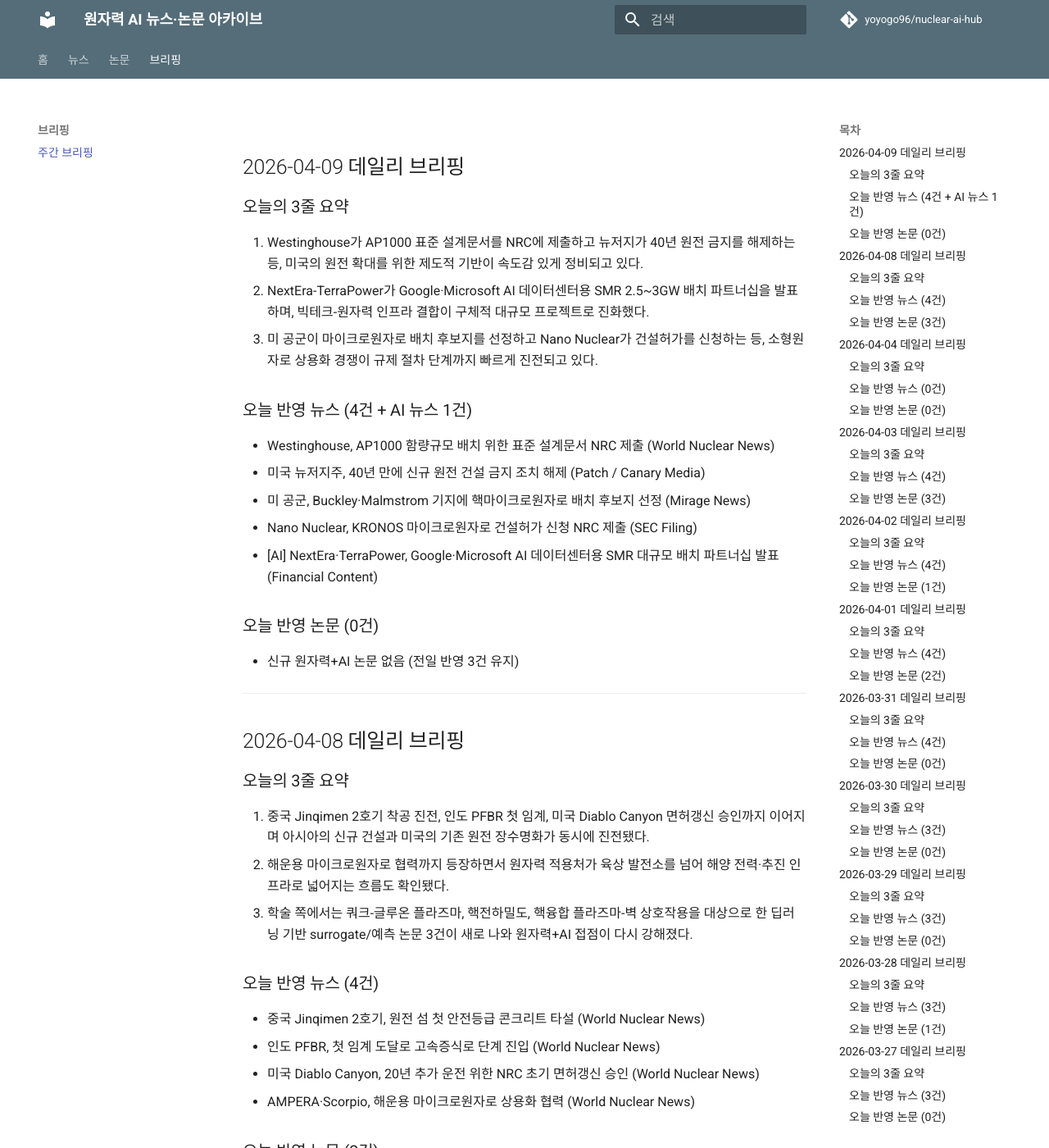
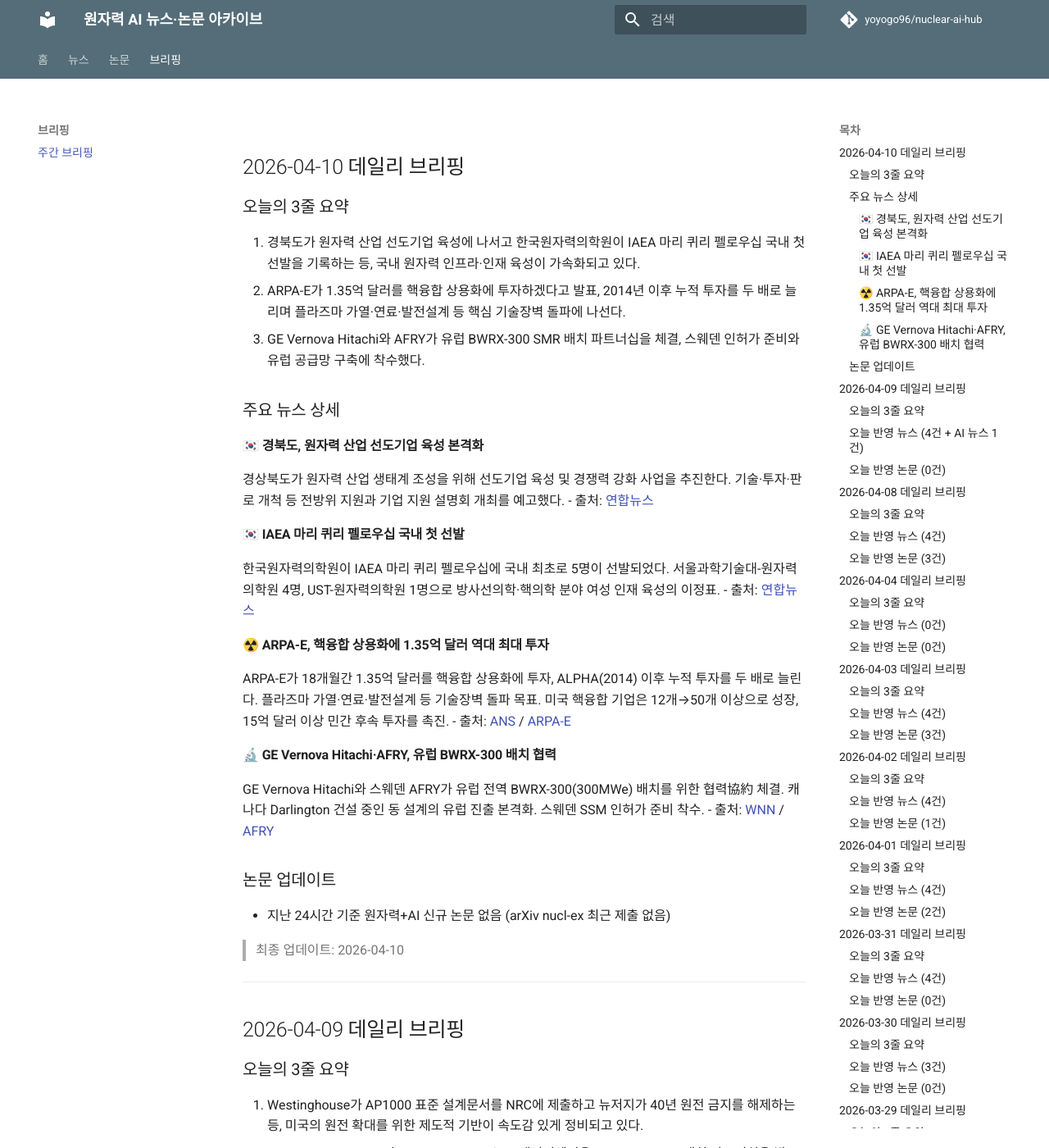
Before and after one commit to yoyogo96/nuclear-ai-hub, an MkDocs documentation site: the page built from docs/briefings/index.md, in a window 1280 px wide and 1400 px high. Shown: the whole window at 82% size. Built offline with MkDocs 1.6.1 and Material for MkDocs 9.7.7, drawn with Linux system fonts in a browser that asks for light colours; comment, search, counter and statistics services are not loaded.

Commit message:
📋 2026-04-10 데일리 업데이트: 뉴스 4건 (경북 원력육성, IAEA 펠로우십, ARPA-E 핵융합, BWRX-300 유럽), 논문 0건

```diff
--- a/docs/briefings/index.md
+++ b/docs/briefings/index.md
@@ -1,3 +1,35 @@
+## 2026-04-10 데일리 브리핑
+
+### 오늘의 3줄 요약
+1. 경북도가 원자력 산업 선도기업 육성에 나서고 한국원자력의학원이 IAEA 마리 퀴리 펠로우십 국내 첫 선발을 기록하는 등, 국내 원자력 인프라·인재 육성이 가속화되고 있다.
+2. ARPA-E가 1.35억 달러를 핵융합 상용화에 투자하겠다고 발표, 2014년 이후 누적 투자를 두 배로 늘리며 플라즈마 가열·연료·발전설계 등 핵심 기술장벽 돌파에 나선다.
+3. GE Vernova Hitachi와 AFRY가 유럽 BWRX-300 SMR 배치 파트너십을 체결, 스웨덴 인허가 준비와 유럽 공급망 구축에 착수했다.
+
+### 주요 뉴스 상세
+
+#### 🇰🇷 경북도, 원자력 산업 선도기업 육성 본격화
+경상북도가 원자력 산업 생태계 조성을 위해 선도기업 육성 및 경쟁력 강화 사업을 추진한다. 기술·투자·판로 개척 등 전방위 지원과 기업 지원 설명회 개최를 예고했다.
+- 출처: [연합뉴스](https://www.yna.co.kr/view/AKR20260410042300053)
+
+#### 🇰🇷 IAEA 마리 퀴리 펠로우십 국내 첫 선발
+한국원자력의학원이 IAEA 마리 퀴리 펠로우십에 국내 최초로 5명이 선발되었다. 서울과학기술대-원자력의학원 4명, UST-원자력의학원 1명으로 방사선의학·핵의학 분야 여성 인재 육성의 이정표.
+- 출처: [연합뉴스](https://www.yna.co.kr/view/AKR20260410048200017)
+
+#### ☢️ ARPA-E, 핵융합 상용화에 1.35억 달러 역대 최대 투자
+ARPA-E가 18개월간 1.35억 달러를 핵융합 상용화에 투자, ALPHA(2014) 이후 누적 투자를 두 배로 늘린다. 플라즈마 가열·연료·발전설계 등 기술장벽 돌파 목표. 미국 핵융합 기업은 12개→50개 이상으로 성장, 15억 달러 이상 민간 후속 투자를 촉진.
+- 출처: [ANS](https://www.ans.org/news/2026-04-09/article-7923/arpae-commits-135-million-for-fusion-commercialization/) / [ARPA-E](https://arpa-e.energy.gov/news-and-events/news-and-insights/arpa-e-announces-135-million-commitment-fusion-technology-largest-fusion-investment-agencys-history)
+
+#### 🔬 GE Vernova Hitachi·AFRY, 유럽 BWRX-300 배치 협력
+GE Vernova Hitachi와 스웨덴 AFRY가 유럽 전역 BWRX-300(300MWe) 배치를 위한 협력協約 체결. 캐나다 Darlington 건설 중인 동 설계의 유럽 진출 본격화. 스웨덴 SSM 인허가 준비 착수.
+- 출처: [WNN](https://www.world-nuclear-news.org/articles/ge-vernova-hitachi-afry-to-collaborate-on-smr-deployment) / [AFRY](https://afry.com/en/newsroom/press-releases/afry-and-ge-vernova-hitachi-signs-collaboration-agreement-deploy-bwrx-300)
+
+### 논문 업데이트
+- 지난 24시간 기준 원자력+AI 신규 논문 없음 (arXiv nucl-ex 최근 제출 없음)
+
+> 최종 업데이트: 2026-04-10
+
+---
+
 ## 2026-04-09 데일리 브리핑
 
 ### 오늘의 3줄 요약
--- a/docs/news/index.md
+++ b/docs/news/index.md
@@ -1,3 +1,9 @@
+## 2026-04-10 데일리 반영
+- 일반 원자력 뉴스: 4건
+- 원자력 AI 뉴스: 0건
+
+> 최종 업데이트: 2026-04-10
+
 ## 2026-04-09 데일리 반영
 - 일반 원자력 뉴스: 4건
 - 원자력 AI 뉴스: 1건
--- a/docs/news/nuclear.md
+++ b/docs/news/nuclear.md
@@ -1,3 +1,21 @@
+## 2026-04-10 업데이트 (데일리)
+
+### 경북도, 원자력 산업 선도기업 육성 본격화
+- 출처: [연합뉴스](https://www.yna.co.kr/view/AKR20260410042300053)
+- 한 줄 요약: 경상북도가 원자력 산업 생태계 조성을 위해 선도기업 육성 및 경쟁력 강화 사업을 추진하며, 기술·투자·판로 개척 등 전방위 지원과 기업 지원 설명회 개최를 예고했다.
+
+### 한국원자력의학원, IAEA 마리 퀴리 펠로우십 국내 첫 선발
+- 출처: [연합뉴스](https://www.yna.co.kr/view/AKR20260410048200017)
+- 한 줄 요약: 한국원자력의학원이 IAEA 마리 퀴리 펠로우십 프로그램에 국내 최초로 5명이 최종 선발되었으며, 방사선의학·핵의학 분야 여성 인재 육성의 이정표가 됐다.
+
+### ARPA-E, 핵융합 상용화에 1.35억 달러 역대 최대 투자 발표
+- 출처: [ANS Nuclear Newswire](https://www.ans.org/news/2026-04-09/article-7923/arpae-commits-135-million-for-fusion-commercialization/) / [ARPA-E](https://arpa-e.energy.gov/news-and-events/news-and-insights/arpa-e-announces-135-million-commitment-fusion-technology-largest-fusion-investment-agencys-history)
+- 한 줄 요약: ARPA-E가 18개월간 1.35억 달러를 핵융합 상용화에 투자하겠다고 발표, 2014년 ALPHA 프로그램 이후 누적 투자를 두 배로 늘리며 플라즈마 가열·연료·발전설계 등 핵심 기술장벽 돌파를 목표로 한다.
+
+### GE Vernova Hitachi·AFRY, 유럽 BWRX-300 SMR 배치 파트너십 체결
+- 출처: [World Nuclear News](https://www.world-nuclear-news.org/articles/ge-vernova-hitachi-afry-to-collaborate-on-smr-deployment) / [AFRY](https://afry.com/en/newsroom/press-releases/afry-and-ge-vernova-hitachi-signs-collaboration-agreement-deploy-bwrx-300)
+- 한 줄 요약: GE Vernova Hitachi와 스웨덴 AFRY가 유럽 전역 BWRX-300(300MWe) 배치를 위한 협력協約을 체결, 스웨덴 원자력안전청(SSM) 인허가 신청 준비와 유럽 공급망 구축에 착수했다.
+
 ## 2026-04-09 업데이트 (데일리)
 
 ### Westinghouse, AP1000 함량규모 배치 위한 표준 설계문서 NRC 제출
--- a/docs/papers/index.md
+++ b/docs/papers/index.md
@@ -1,3 +1,10 @@
+# 2026-04-10 업데이트
+
+- 지난 24시간 기준으로 arXiv nucl-th·nucl-ex·physics.plasm-ph를 재확인했으나, 기존 반영본(2026-04-08 3건)과 중복되지 않는 원자력+AI 핵심 신규 논문은 확인되지 않았습니다.
+- 오늘은 논문 목록을 추가하지 않고 "신규 없음" 상태로 갱신합니다.
+
+---
+
 # 2026-04-09 업데이트
 
 - 지난 24시간 기준으로 arXiv를 재확인했으나, 기존 반영본(2026-04-08 3건)과 중복되지 않는 원자력+AI 핵심 신규 논문은 확인되지 않았습니다.
```
